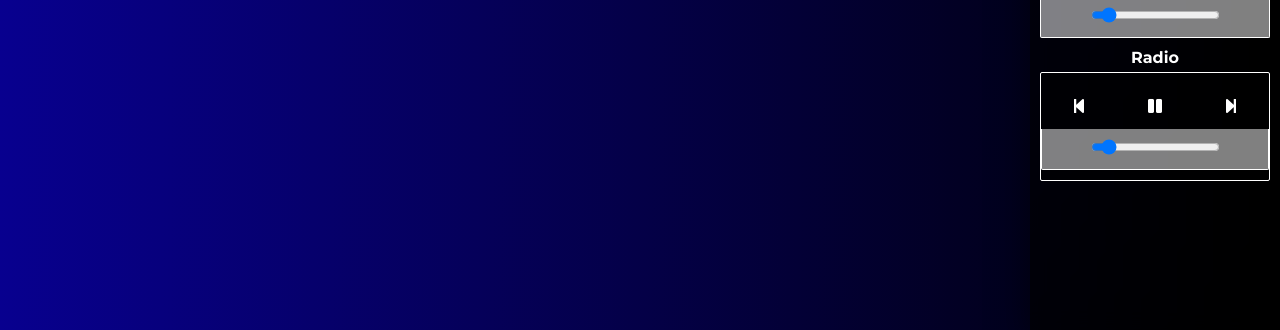
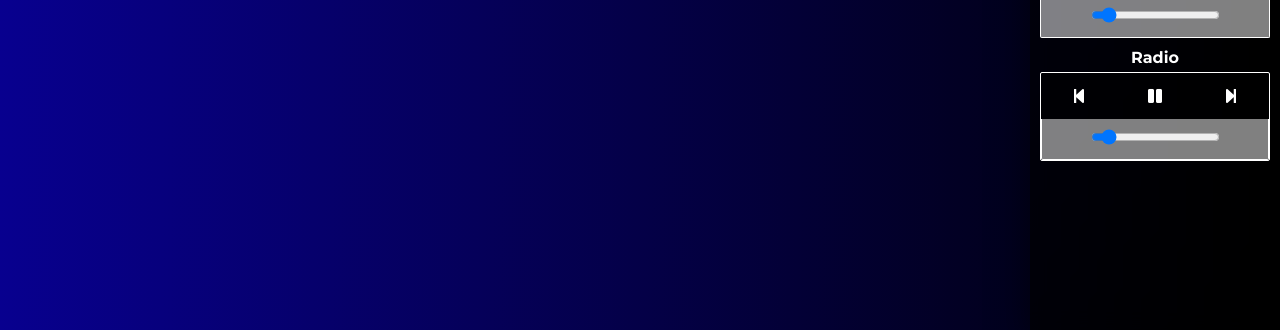
Before and after one commit to FlynnFc/CarOnboards, a plain HTML site: page index.html in a window 1280 px wide. Shown: the part 470-800 px from the top of the page. Drawn offline with Linux system fonts and the light colour scheme.

Commit message:
css changes to make range slider consitant

```diff
--- a/app.css
+++ b/app.css
@@ -106,7 +106,7 @@ body {
 }
 
 .audioControls {
-    padding: 10px 0px;
+    padding: 0px 0px;
     text-align: center;
     background-color: rgba(0, 0, 0, 0.5);
     border-radius: 2px;
```
